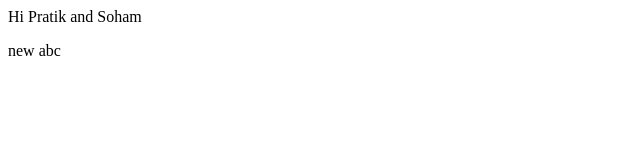
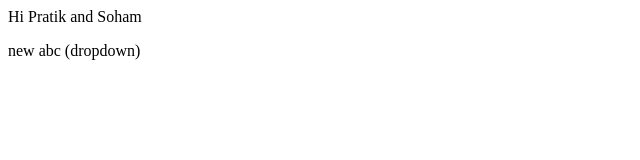
Before and after one commit to kadampratikb/gitDemo_2, a plain HTML site: page index.html in a window 1280 px wide. Shown: the full height of the page, 0-640 px from the left. Drawn offline with Linux system fonts and the light colour scheme.

Commit message:
new dropdown added

```diff
--- a/index.html
+++ b/index.html
@@ -1,2 +1,2 @@
 <p>Hi Pratik and Soham</p>
-<p>new abc</p>
+<p>new abc (dropdown)</p>
```
